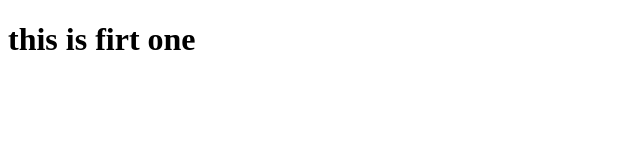
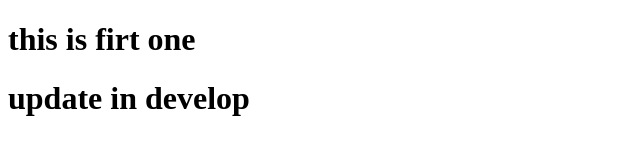
Before and after one commit to hemanth-organizations/frontend-app, a website: page index.html in a window 1280 px wide. Shown: the whole page, without its empty margins (0-640 px from the left). Drawn offline with Linux system fonts and the light colour scheme.

Commit message:
develop branch added to check

```diff
--- a/index.html
+++ b/index.html
@@ -5,6 +5,7 @@
 </head>
 <body>
   <h1>this is firt one</h1>
+  <h1>update in develop</h1>
   <script>
     console.log("Frontend is running...");
   </script>
```
